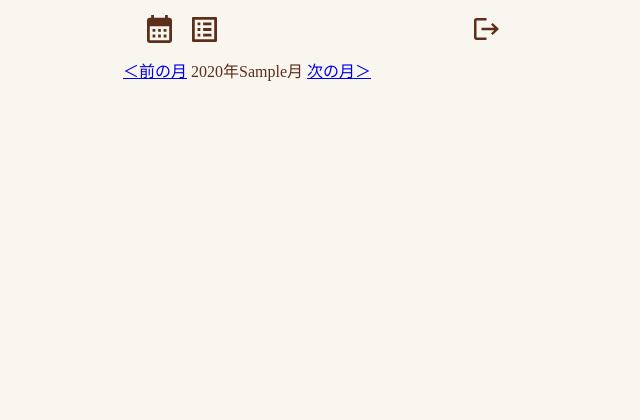
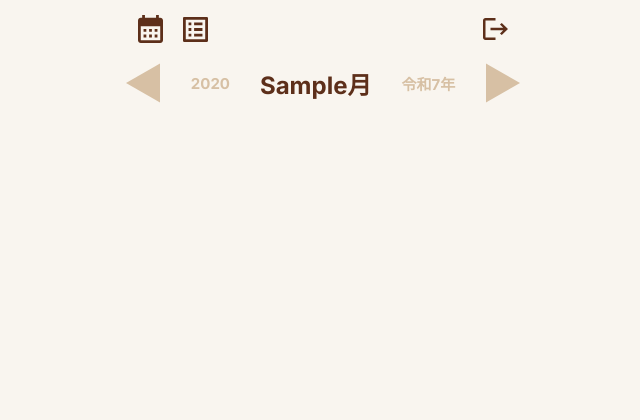
Before and after one commit to Hackathon-25spring-teamE/kajisuke, a Django app: template templates/calendars/month.html in a window 1280 px wide. Shown: the top 420 px of the page, without its empty margins (317-957 px from the left). Run offline with Django 5.2, Linux system fonts and the light colour scheme; the template is opened without the code that fills it: most values are stand-ins (such as "Sample title", 1, 10 or a date in 2020); some libraries are stand-ins or nearby versions.

Commit message:
月表示カレンダーに年、月タイトルcss追加。スケジュール追加ボタン追加。

```diff
--- a/static/css/base.css
+++ b/static/css/base.css
@@ -1,11 +1,10 @@
 /* 共通のカラーパレット */
-:root {
-    --primary-color: #5D2F1A;  /* メインカラー（ボタン・タイトルなど） */
+:root {--primary-color: #5D2F1A;  /* メインカラー（ボタン・タイトルなど） */
     --secondary-color: #D7C0A4; /* サブカラー（アクセントカラー） */
     --background-color: #F9F5EF; /* 背景色 */
     --text-color: #5D2F1A; /* メインのテキストカラー */
     --border-color: #D7C0A4; /* 新規登録・ログイン画面の枠線の色 */
-    --border-color2: #D4D4D4; /*枠線の色
+    --border-color2: #D4D4D4; /*枠線の色 */
 }
 
 /* 共通のフォント設定 */
@@ -95,5 +94,4 @@ img {
     position: fixed;
     bottom: 15px;
     left: 0;
-    width: 100%;
-}*/
+    width: 100%;} */
--- a/static/css/month.css
+++ b/static/css/month.css
@@ -5,9 +5,9 @@ nav {
     display: flex;
     justify-content: space-between; /* 左右の要素を分ける */
     align-items: center; /* アイコンを中央揃え */
-    max-width: calc(100% - 48px); /* カレンダー幅より24px内側 */
+    /*max-width: calc(100% - 48px); /* カレンダー幅より24px内側 */
     margin: 0 auto;
-    padding: 15px;
+    padding: 15px 15px 20px;
     background-color: var(--nav-background);
 }
 
@@ -35,9 +35,36 @@ nav {
 }
 
 #calendar {
-    max-width: 100%;
+    width: 100vw; /* ビューポートの幅いっぱいに広げる */
+    max-width: none; /* 既存の max-width をリセット */
+    margin: 0 auto; /* 中央配置を維持する場合 */
 }
 
+/* -------------------------------------------
+  カレンダー上部　XXXX年　X月　令和X年
+------------------------------------------- */
+.calendar-nav{
+    display: flex;
+    justify-content: center;
+    align-items: center;
+    gap: 30px; /* 各要素の間隔を調整 */
+    margin-bottom: 10px;
+}
+
+.western-calendar, .japanese-calendar{
+    font-size: 15px;
+    font-weight: bold;
+    color: var(--secondary-color);
+}
+
+.current-month{
+    font-size: 24px;
+    font-weight: bold;
+}
+
+.prevmonth, .nextmonth{
+    width: 35px;
+}
 
 /* -------------------------------------------
   Fullcalendar.jsのCSS調整
@@ -108,6 +135,6 @@ img.add-schedule {
   /*基準を画面の右下に*/
     bottom: 25px;
     right: 25px;
-    width: auto;
+    width: 55px;
     z-index: 999;
 }
--- a/templates/calendars/month.html
+++ b/templates/calendars/month.html
@@ -32,9 +32,11 @@
 </nav>
 
 <div class="calendar-nav">
-    <a href="{% url 'apps:calendar_month' year=prev_year month=prev_month %}">＜前の月</a>
-    <span>{{ current_year }}年{{ current_month }}月</span>
-    <a href="{% url 'apps:calendar_month' year=next_year month=next_month %}">次の月＞</a>
+    <a href="{% url 'apps:calendar_month' year=prev_year month=prev_month %}"><img class="prevmonth" src="{% static 'images/icon-prevmonth.svg' %}" alt="前の月"></a>
+    <span class="western-calendar">{{ current_year }}</span>
+    <span class="current-month">{{ current_month }}月</span>
+    <span class="japanese-calendar">令和7年</span>
+    <a href="{% url 'apps:calendar_month' year=next_year month=next_month %}"><img class="nextmonth" src="{% static 'images/icon-nextmonth.svg' %}" alt="次の月"></a>
 </div>
 <div id="calendar"></div>
 
```
Also changed, not shown: static/images/icon-nextmonth.svg (added), static/images/icon-prevmonth.svg (added).
